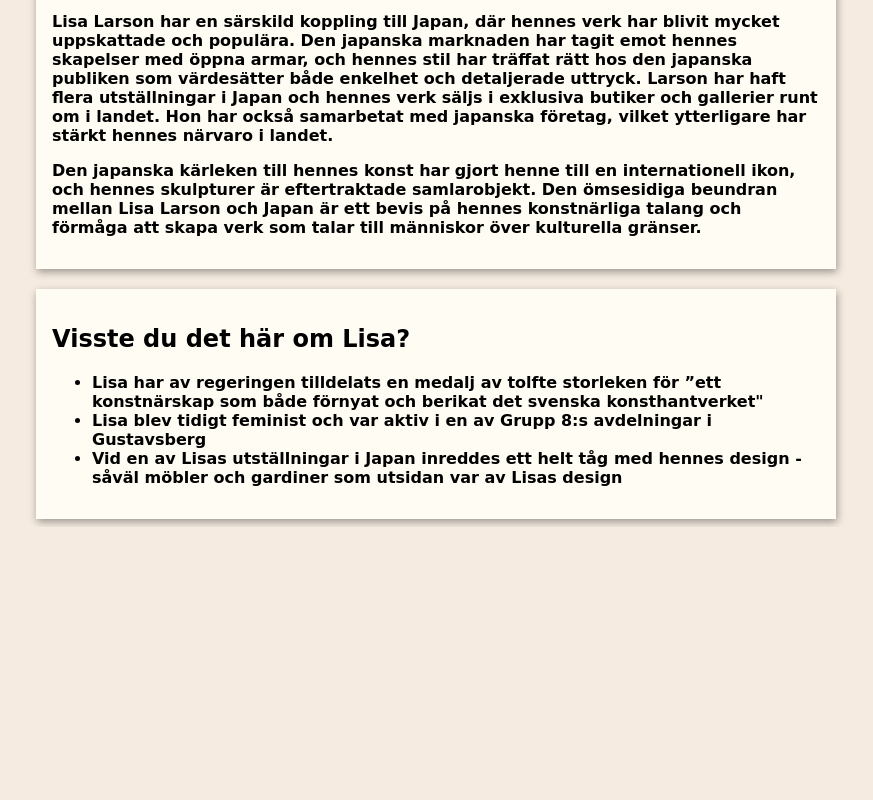
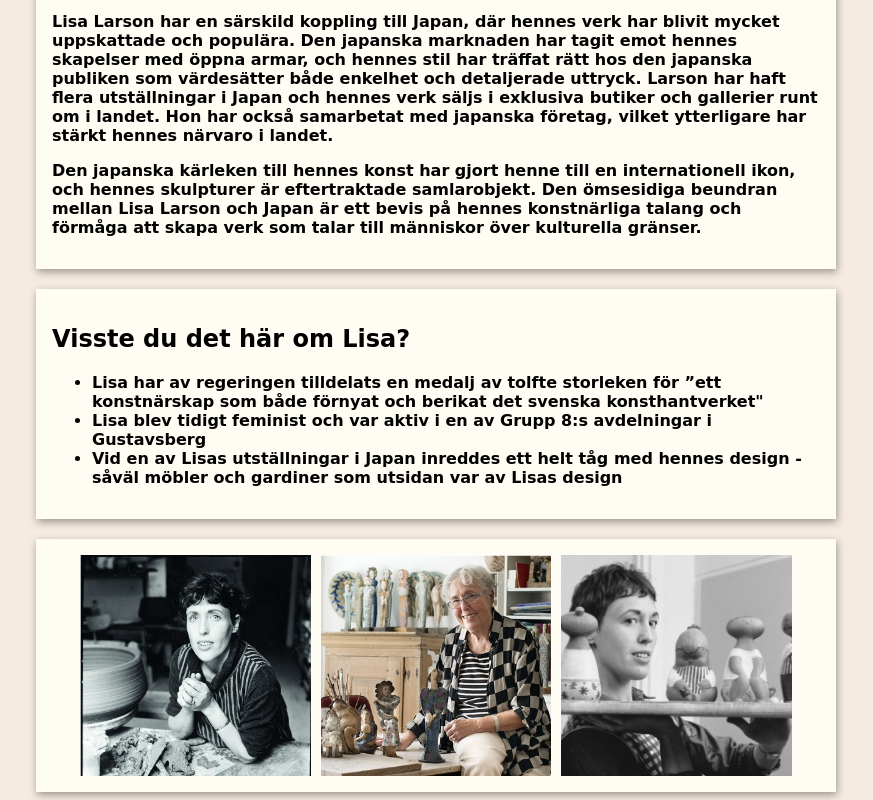
Before and after one commit to jesshansson/exercise-hyllning, a plain HTML site: page code/index.html in a window 1280 px wide. Shown: the part 873-1673 px from the top of the page, without its empty margins (204-1077 px from the left). Before the commit the page ends 1400 px from the top, so only its background shows below. Drawn offline with Linux system fonts and the light colour scheme; a web font is replaced by a local one.

Commit message:
Added gallery

```diff
--- a/code/index.html
+++ b/code/index.html
@@ -75,8 +75,11 @@
           </li>
         </ul>
       </article>
+      <section class="image-container">
+        <img src="../assets/lisalarson-young.jpg" alt="En bild på Lisa som ung">
+        <img src="../assets/lisalarson-studio.jpg" alt="En bild på Lisa i hennes studio">
+        <img src="../assets/lisalarson-figures.jpg" alt="En bild på Lisa med några av hennes figurer">
+      </section>
     </main>
   </body>
 </html>
-
-<!-- ../images/file-->
--- a/code/style.css
+++ b/code/style.css
@@ -32,7 +32,7 @@ h3 {
   text-decoration: underline;
   margin: 0;
 }
-.card-container, .facts-container {
+.card-container, .facts-container, .image-container {
   background-color: #FEFCF3;
   text-align: start;
   width: 60vw;
@@ -41,6 +41,18 @@ h3 {
   box-shadow: 1px 3px 8px 0px rgba(0,0,0,0.37);
 }
 
+.image-container {
+  display: flex;
+  flex-direction: row;
+  justify-content: center;
+  gap: 10px;
+}
+
+.image-container img {
+  width: auto;
+  max-width: 30%;
+  object-fit: cover;
+}
 img {
   width: 30rem;
   height: auto;
@@ -53,7 +65,7 @@ img {
     width: 100%;
   }
 
-  .card-container, .facts-container {
+  .card-container, .facts-container, .image-container {
     width: 80vw;
   }
 
```
